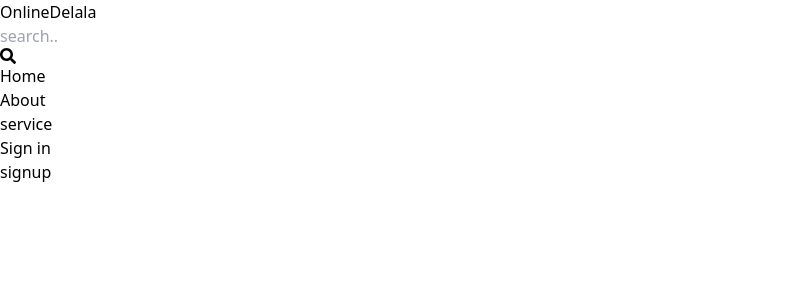
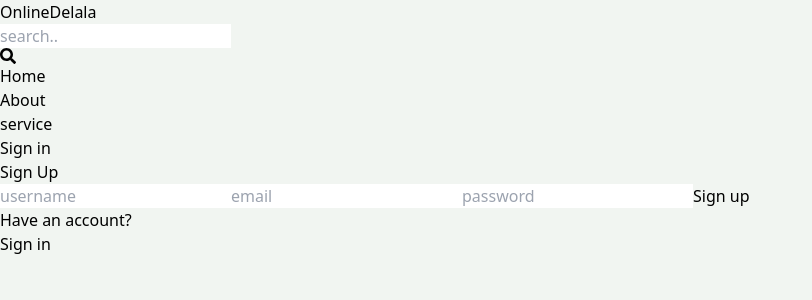
Before and after one commit to buracodes/dellala, a React (Vite) app in the folder client/: page /Signup in a window 1280 px wide. Shown: the top 300 px of the page, without its empty margins (0-812 px from the left). Built offline with nearby package versions, Linux system fonts and the light colour scheme.

Commit message:
signup page ui

```diff
--- a/client/src/index.css
+++ b/client/src/index.css
@@ -1,3 +1,7 @@
 @tailwind base;
 @tailwind components;
 @tailwind utilities;
+
+body {
+    background-color: rgb(241, 245, 241);
+  }
--- a/client/src/pages/Signup.jsx
+++ b/client/src/pages/Signup.jsx
@@ -1,7 +1,21 @@
+import { Link } from 'react-router-dom'
 
-
-export default function Signup() {
+export default function SignUp() {
   return (
-    <div>signup</div>
+    <div className='p-3 max-w-lg mx-auto'>
+      <h1 className='text-3xl text-center font-semibold my-7'>Sign Up</h1>
+      <form className='flex flex-col gap-4'>
+        <input type="text" placeholder='username' className='border p-3 rounded-lg' id='username' />
+        <input type="email" placeholder='email' className='border p-3 rounded-lg' id='email' />
+        <input type="password" placeholder='password' className='border p-3 rounded-lg' id='password' />
+        <button  className='bg-slate-700 text-white p-3 rounded-lg uppercase hover:opacity-95 disabled:opacity-80'>Sign up</button>
+      </form>
+      <div className="flex gap-2 mt-5">
+        <p>Have an account?</p>
+        <Link to={"/signin"}>
+          <span className='text-blue-700'>Sign in</span>
+        </Link>
+      </div>
+    </div>
   )
 }
```
